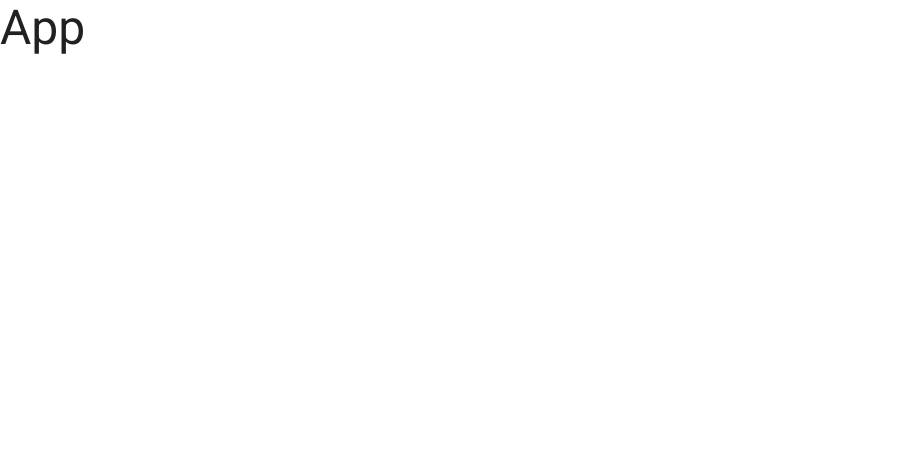
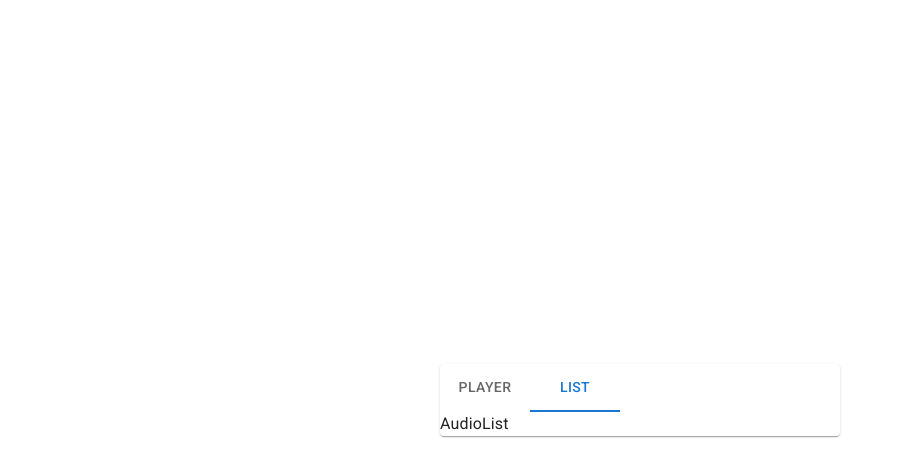
Before and after one commit to Object417/media-player, a React app: page / in a window 1280 px wide. Shown: the top 476 px of the page, without its empty margins (0-903 px from the left). Built offline with nearby package versions, Linux system fonts and the light colour scheme.

Commit message:
Sets up redux and MUI theme provider, renders card tabs

```diff
--- a/src/App.jsx
+++ b/src/App.jsx
@@ -1,8 +1,47 @@
-import { Typography } from "@mui/material"
-import React from "react"
+import React, { useState } from "react"
+import store from "Store/store"
+import { Provider } from "react-redux"
+import { lightTheme, darkTheme } from "./themes"
+import {
+  Card,
+  CardHeader,
+  CssBaseline,
+  Tabs,
+  Tab,
+  ThemeProvider,
+  useMediaQuery
+} from "@mui/material"
+import AudioPlayer from "Components/AudioPlayer"
+import AudioList from "Components/AudioList"
 
 function App() {
-  return <Typography variant="h3">App</Typography>
+  const [activeTab, setActiveTab] = useState("list")
+  const prefersDarkMode = useMediaQuery("(prefers-color-scheme: dark)")
+
+  function handleTabChange(e, newValue) {
+    setActiveTab(newValue)
+  }
+
+  return (
+    <Provider store={store}>
+      <ThemeProvider theme={prefersDarkMode ? darkTheme : lightTheme}>
+        <Card style={{ width: "100%", maxWidth: "25rem" }}>
+          {/* <CardHeader> */}
+          <Tabs
+            // component={CardHeader}
+            value={activeTab}
+            onChange={handleTabChange}
+          >
+            <Tab value="player" label="Player" />
+            <Tab value="list" label="List" />
+          </Tabs>
+          {/* </CardHeader> */}
+          {activeTab === "player" ? <AudioPlayer /> : <AudioList />}
+        </Card>
+        <CssBaseline />
+      </ThemeProvider>
+    </Provider>
+  )
 }
 
 export default App
--- /dev/null
+++ b/src/components/AudioList.jsx
@@ -0,0 +1,7 @@
+import React from "react"
+
+function AudioList() {
+  return <div>AudioList</div>
+}
+
+export default AudioList
--- /dev/null
+++ b/src/components/AudioPlayer.jsx
@@ -0,0 +1,7 @@
+import React from "react"
+
+function AudioPlayer() {
+  return <div>AudioPlayer</div>
+}
+
+export default AudioPlayer
--- a/src/index.jsx
+++ b/src/index.jsx
@@ -1,4 +1,4 @@
-import { CssBaseline } from "@mui/material"
+import { CssBaseline, ThemeProvider } from "@mui/material"
 import React, { StrictMode } from "react"
 import { createRoot } from "react-dom/client"
 import App from "./App"
@@ -7,6 +7,5 @@ import "./styles/index.scss"
 createRoot(document.getElementById("root")).render(
   <StrictMode>
     <App />
-    <CssBaseline />
   </StrictMode>
 )
--- /dev/null
+++ b/src/store/slices/audioSlice.js
@@ -0,0 +1,21 @@
+import { createSlice } from "@reduxjs/toolkit"
+import { list } from "postcss"
+
+const audioSlice = createSlice({
+  name: "audio",
+  initialState: {
+    list: [],
+    playingID: null
+  },
+  reducers: {
+    addAudio: (state, { payload }) => {
+      state.list.push(payload)
+    },
+    removeAudio: (state, { payload }) => {
+      state.list = state.list.filter((audio) => audio.id !== payload)
+    }
+  }
+})
+
+export const { addAudio, removeAudio } = audioSlice.actions
+export default audioSlice.reducer
--- /dev/null
+++ b/src/store/store.js
@@ -0,0 +1,11 @@
+import { configureStore } from "@reduxjs/toolkit"
+import audioSlice from "./slices/audioSlice"
+
+const store = configureStore({
+  reducer: {
+    audio: audioSlice
+  }
+})
+
+export const audioSelector = (state) => state.audio
+export default store
--- a/src/styles/index.scss
+++ b/src/styles/index.scss
@@ -7,3 +7,9 @@
 // @import "@fontsource/roboto/400-italic.css";
 // @import "@fontsource/roboto/500-italic.css";
 // @import "@fontsource/roboto/700-italic.css";
+
+#root {
+  display: grid;
+  place-items: center;
+  min-height: 100vh;
+}
--- /dev/null
+++ b/src/themes.js
@@ -0,0 +1,13 @@
+import { createTheme } from "@mui/material/styles"
+
+const themes = {}
+;["light", "dark"].forEach((mode) => {
+  themes[mode] = createTheme({
+    palette: { mode }
+  })
+})
+
+const lightTheme = themes.light
+const darkTheme = themes.dark
+
+export { lightTheme, darkTheme }
```
